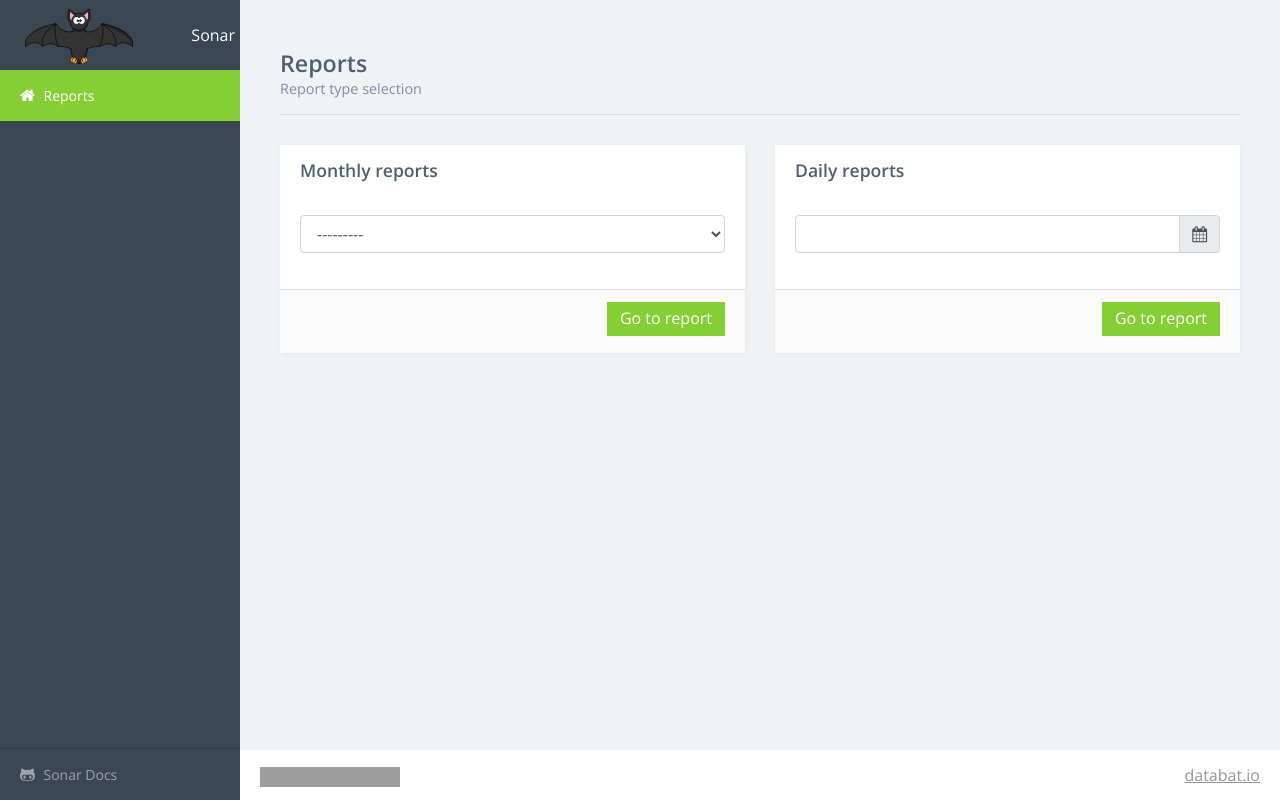
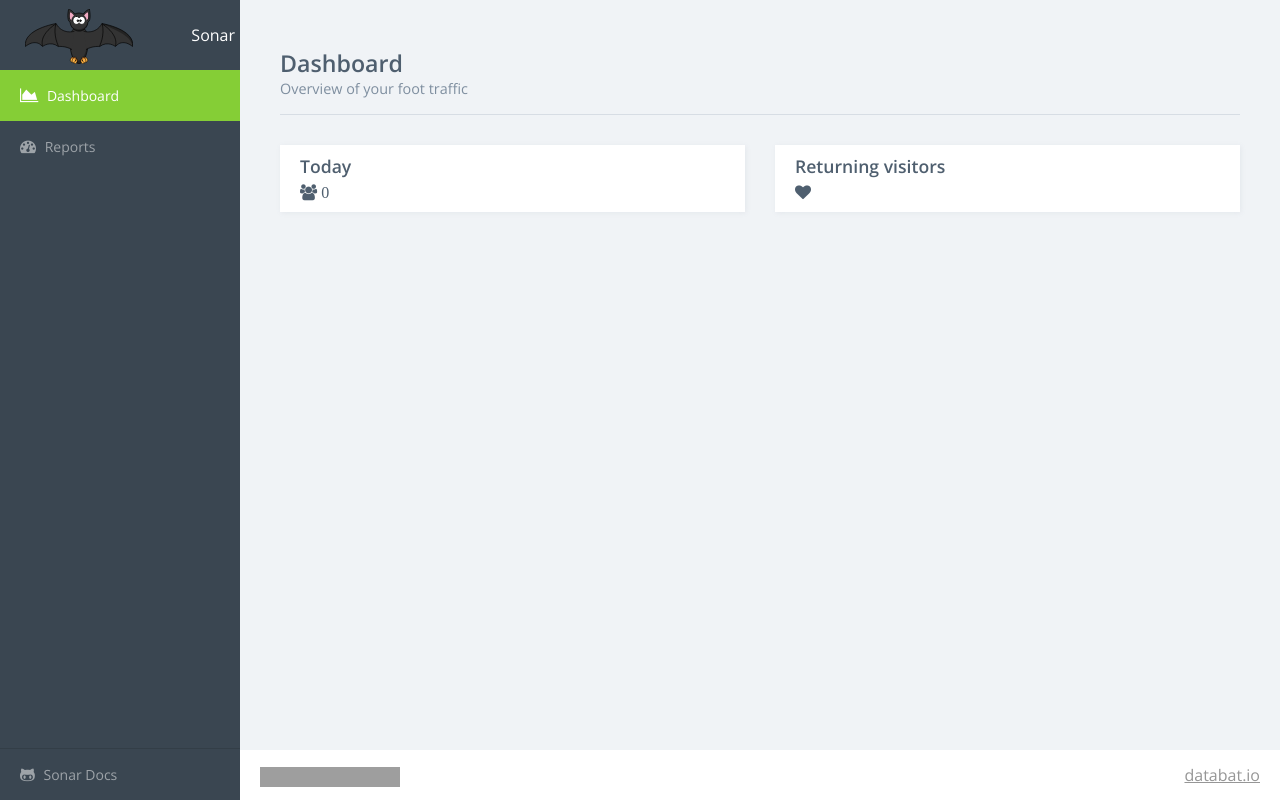
Before and after one commit to databat-io/sonar, a Django app: page /analytics/ in a window 1280 px wide. Run offline with Django 3.2, Linux system fonts and the light colour scheme; data that the repository does not hold is empty; parts of the project's set-up code (start-up, migrations or seed data) failed here and were passed over; some libraries are stand-ins or nearby versions; grey boxes are pictures that could not be loaded.

Commit message:
[WIP] Adds new dashboard
* Refactors menu
* Changes front page to dashboard
* Initial work on front page

```diff
--- a/app/django/analytics/templates/analytics/base.html
+++ b/app/django/analytics/templates/analytics/base.html
@@ -10,7 +10,8 @@
         <link rel="apple-touch-icon" href="apple-touch-icon.png">
         <!-- Place favicon.ico in the root directory -->
         <link rel="stylesheet" href="{% static 'css/vendor.css' %}">
-        <link href="https://maxcdn.bootstrapcdn.com/font-awesome/4.7.0/css/font-awesome.min.css" rel="stylesheet" integrity="sha384-wvfXpqpZZVQGK6TAh5PVlGOfQNHSoD2xbE+QkPxCAFlNEevoEH3Sl0sibVcOQVnN" crossorigin="anonymous">
+        <link href="https://stackpath.bootstrapcdn.com/font-awesome/4.7.0/css/font-awesome.min.css" rel="stylesheet" integrity="sha384-wvfXpqpZZVQGK6TAh5PVlGOfQNHSoD2xbE+QkPxCAFlNEevoEH3Sl0sibVcOQVnN" crossorigin="anonymous">
+
         <!-- Theme styles -->
         <link rel="stylesheet" id="theme-style" href="{% static 'css/app.css' %}">
 
--- /dev/null
+++ b/app/django/analytics/templates/analytics/dashboard.html
@@ -0,0 +1,68 @@
+{% extends "analytics/base.html" %}
+
+{% load staticfiles %}
+{% load analytics_extras %}
+
+{% block page_title %}
+{{ page_title }}
+{% endblock page_title %}
+
+{% block page_specific_styles %}
+<link rel="stylesheet" href="{% static 'css/tempusdominus-bootstrap-4.min.css' %}" />
+{% endblock page_specific_styles %}
+
+{% block page_specific_scripts %}
+<script src="https://code.jquery.com/jquery-3.3.1.min.js" integrity="sha256-FgpCb/KJQlLNfOu91ta32o/NMZxltwRo8QtmkMRdAu8=" crossorigin="anonymous"></script>
+<script src="https://maxcdn.bootstrapcdn.com/bootstrap/4.0.0/js/bootstrap.min.js" integrity="sha384-JZR6Spejh4U02d8jOt6vLEHfe/JQGiRRSQQxSfFWpi1MquVdAyjUar5+76PVCmYl" crossorigin="anonymous"></script>
+<script src="https://cdnjs.cloudflare.com/ajax/libs/moment.js/2.20.1/moment.min.js"></script>
+<script type="text/javascript" src="{% static 'js/tempusdominus-bootstrap-4.min.js' %}"></script>
+{% endblock page_specific_scripts %}
+
+{% block content_class %}cards-page{% endblock content_class %}
+
+{% block body %}
+
+<div class="title-block">
+    <h3 class="title"> Dashboard </h3>
+    <p class="title-description"> Overview of your foot traffic </p>
+</div>
+
+<section class="section">
+    <div class="row sameheight-container">
+        <div class="col-xl-6">
+            <div class="card card-default">
+
+                <div class="card-header">
+                    <div class="header-block">
+                        <p class="title"> Today </p>
+                        <div>
+                            <i class="fa fa-users" aria-hidden="true">  {{ visitors_this_hour }}</i>
+                        </div>
+                    </div>
+                </div>
+            </div>
+            <!-- /.card -->
+        </div>
+        <!-- /.col-xl-6 -->
+        <div class="col-xl-6">
+            <div class="card card-default">
+
+                <div class="card-header">
+                    <div class="header-block">
+                        <p class="title"> Returning visitors </p>
+                        <div>
+                        <i class="fa fa-heart" aria-hidden="true"></i>
+                        </div>
+                    </div>
+                </div>
+            </div>
+            <!-- /.card -->
+        </div>
+        <!-- /.col-xl-6 -->
+    </div>
+</section>
+
+{% endblock body %}
+
+{% block body_scripts %}
+{% endblock body_scripts %}
--- a/app/django/analytics/templates/analytics/includes/sidebar.html
+++ b/app/django/analytics/templates/analytics/includes/sidebar.html
@@ -1,3 +1,4 @@
+{% load menu_helper %}
 <aside class="sidebar">
     <div class="sidebar-container">
         <div class="sidebar-header">
@@ -12,9 +13,13 @@
         </div>
         <nav class="menu">
             <ul class="sidebar-menu metismenu" id="sidebar-menu">
-                <li class="active">
-                    <a href="/">
-                        <i class="fa fa-home"></i> Reports </a>
+                <li class="{{ page_title | is_sidebar_active:'Dashboard' }}">
+                    <a href="/analytics">
+                        <i class="fa fa-area-chart"></i> Dashboard </a>
+                </li>
+                <li class="{{ page_title | is_sidebar_active:'Report' }}">
+                    <a href="/analytics/report">
+                        <i class="fa fa-tachometer"></i> Reports </a>
                 </li>
             </ul>
         </nav>
--- a/app/django/analytics/templates/analytics/index.html
+++ b/app/django/analytics/templates/analytics/report.html
@@ -4,7 +4,7 @@
 {% load analytics_extras %}
 
 {% block page_title %}
-Getting started
+{{ page_title }}
 {% endblock page_title %}
 
 {% block page_specific_styles %}
--- /dev/null
+++ b/app/django/analytics/templatetags/menu_helper.py
@@ -0,0 +1,11 @@
+from django import template
+from django.template.defaultfilters import stringfilter
+
+register = template.Library()
+
+@register.filter
+def is_sidebar_active(page_title, menu_item):
+    if page_title in menu_item:
+        return 'active'
+    else:
+        return 'inactive'
--- a/app/django/analytics/urls.py
+++ b/app/django/analytics/urls.py
@@ -2,10 +2,11 @@ from django.conf.urls import url
 from . import views
 
 urlpatterns = [
-    url(r'^$', views.index, name='index'),
+    url(r'^$', views.dashboard, name='dashboard'),
+    url(r'^report/$', views.report, name='report'),
     url(r'^(?P<year>[0-9]{4})/(?P<month>[0-9]{2})/(?P<day>[0-9]{2})/$', views.day_view, name='day_view'),
     url(r'^(?P<year>[0-9]{4})/(?P<month>[0-9]{2})/$', views.month_view, name='month_view'),
 
     # Login demo for PoC
-    url(r'^login/$', views.login_demo_view, name='login_demo')
+    #url(r'^login/$', views.login_demo_view, name='login_demo')
 ]
--- a/app/django/analytics/views.py
+++ b/app/django/analytics/views.py
@@ -1,14 +1,36 @@
 # -*- coding: utf-8 -*-
 from __future__ import unicode_literals
-from chartit import DataPool, Chart
-from django.shortcuts import render, render_to_response, reverse, redirect
+from .forms import DayReportForm, MonthReportForm
 from .helpers.helpers import chart_format_day_str, chart_format_month_str
 from .models import BleReport
-from .forms import DayReportForm, MonthReportForm
+from ble.models import ScanRecord
+from chartit import DataPool, Chart
 from datetime import datetime
+from django.conf import settings
+from django.shortcuts import render, render_to_response, reverse, redirect
+from django.utils import timezone
 
 
-def index(request, *args, **kwargs):
+def dashboard(request, *args, **kwargs):
+    page_title = "Dashboard"
+
+    current_time = timezone.now()
+
+    visitors_this_hour = ScanRecord.objects.filter(
+        timestamp__date=current_time.date(),
+        timestamp__hour=current_time.hour,
+        rssi__lte=settings.SENSITIVITY
+    ).count()
+
+    context = {
+        'page_title': page_title,
+        'visitors_this_hour': visitors_this_hour
+    }
+    return render(request, 'analytics/dashboard.html', context)
+
+
+def report(request, *args, **kwargs):
+    page_title = "Report"
 
     day_periods = BleReport.objects.filter(
         report_type='D'
@@ -53,17 +75,18 @@ def index(request, *args, **kwargs):
                 pass # And re-render the template with form errors (done below)
 
     context = {
+        'page_title': page_title,
         'min_day': min_day,
         'max_day': max_day,
         'enabled_days_list': enabled_days_list,
         'day_form': day_form,
         'month_form': month_form,
     }
-    return render(request, 'analytics/index.html', context)
+    return render(request, 'analytics/report.html', context)
 
 
 def day_view(request, year, month, day):
-    page_title = "Day view"
+    page_title = "Report: Day view"
 
     hourly_reports = BleReport.objects.filter(
             report_type='H',
@@ -154,14 +177,22 @@ def day_view(request, year, month, day):
         x_sortf_mapf_mts=(None, chart_format_day_str, False)
     )
 
+    context = {
+        'chart': cht,
+        'year': year,
+        'month': month,
+        'day': day,
+        'page_title': page_title
+    }
+
     return render_to_response(
         'analytics/graph.html',
-        context={'chart': cht, 'year': year, 'month': month, 'day': day, 'page_title': page_title}
+        context=context
     )
 
 
 def month_view(request, year, month):
-    page_title = "Month view"
+    page_title = "Report: Month view"
 
     daily_reports = BleReport.objects.filter(
             report_type='D',
@@ -244,10 +275,16 @@ def month_view(request, year, month):
         },
         x_sortf_mapf_mts=(None, chart_format_month_str, False)
     )
+    context = {
+        'chart': cht,
+        'year': year,
+        'month': month,
+        'page_title': page_title
+    }
 
     return render_to_response(
         'analytics/graph.html',
-        context={'chart': cht, 'year': year, 'month': month, 'page_title': page_title}
+        context=context
     )
 
 
```
